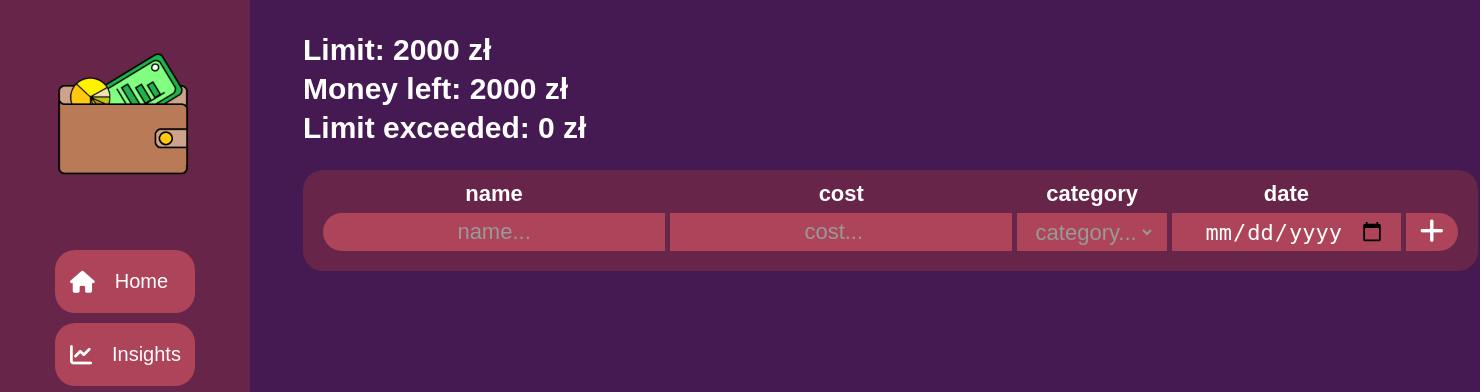
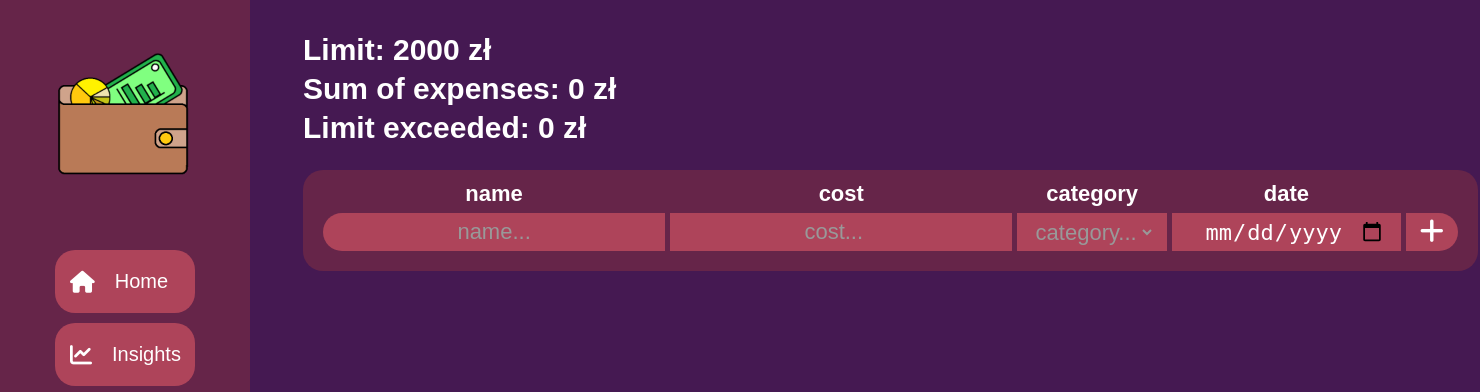
Before and after one commit to Arwers/finance-tracker, a Flask app: page / in a window 1480 px wide. Shown: the top 392 px of the page. Run offline with Flask 3, Linux system fonts and the light colour scheme; data that the repository does not hold is empty; parts of the project's set-up code (start-up, migrations or seed data) failed here and were passed over; some libraries are stand-ins or nearby versions.

Commit message:
feat: change money related stats display arrangement

```diff
--- a/flaskr/homepage/templates/index.html
+++ b/flaskr/homepage/templates/index.html
@@ -68,7 +68,7 @@
           Limit: {{limit}} {{currency_symbol}}
         </p>
         <p id="money-left">
-          Money left: {{ money_left(limit, all_costs["total"]) }} {{currency_symbol}}
+          Sum of expenses: {{ all_costs["total"] }} {{currency_symbol}}
         </p>
         <p id="limit-exceeded">
           Limit exceeded: {{ money_exceed(limit, all_costs["total"]) }} {{currency_symbol}}
```
